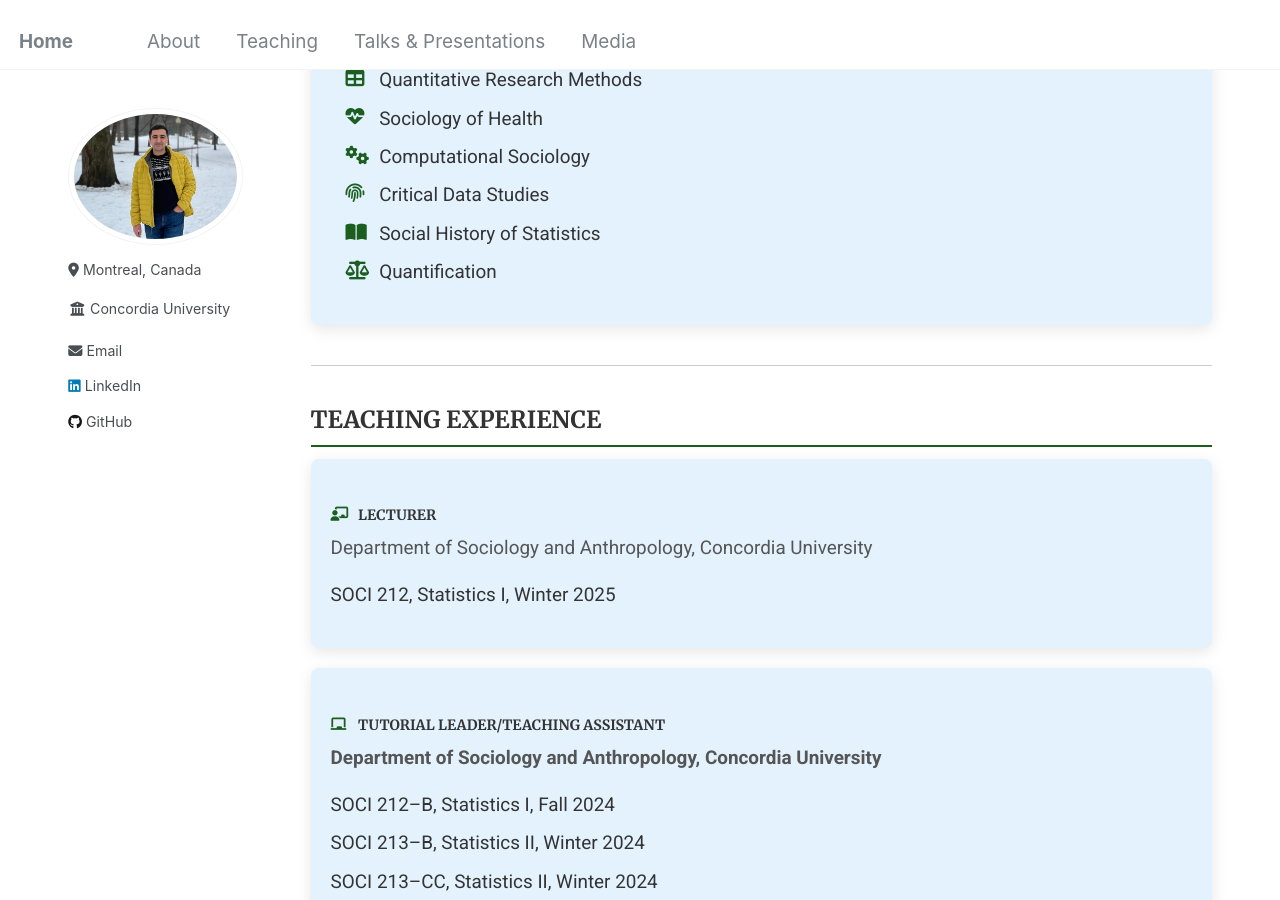
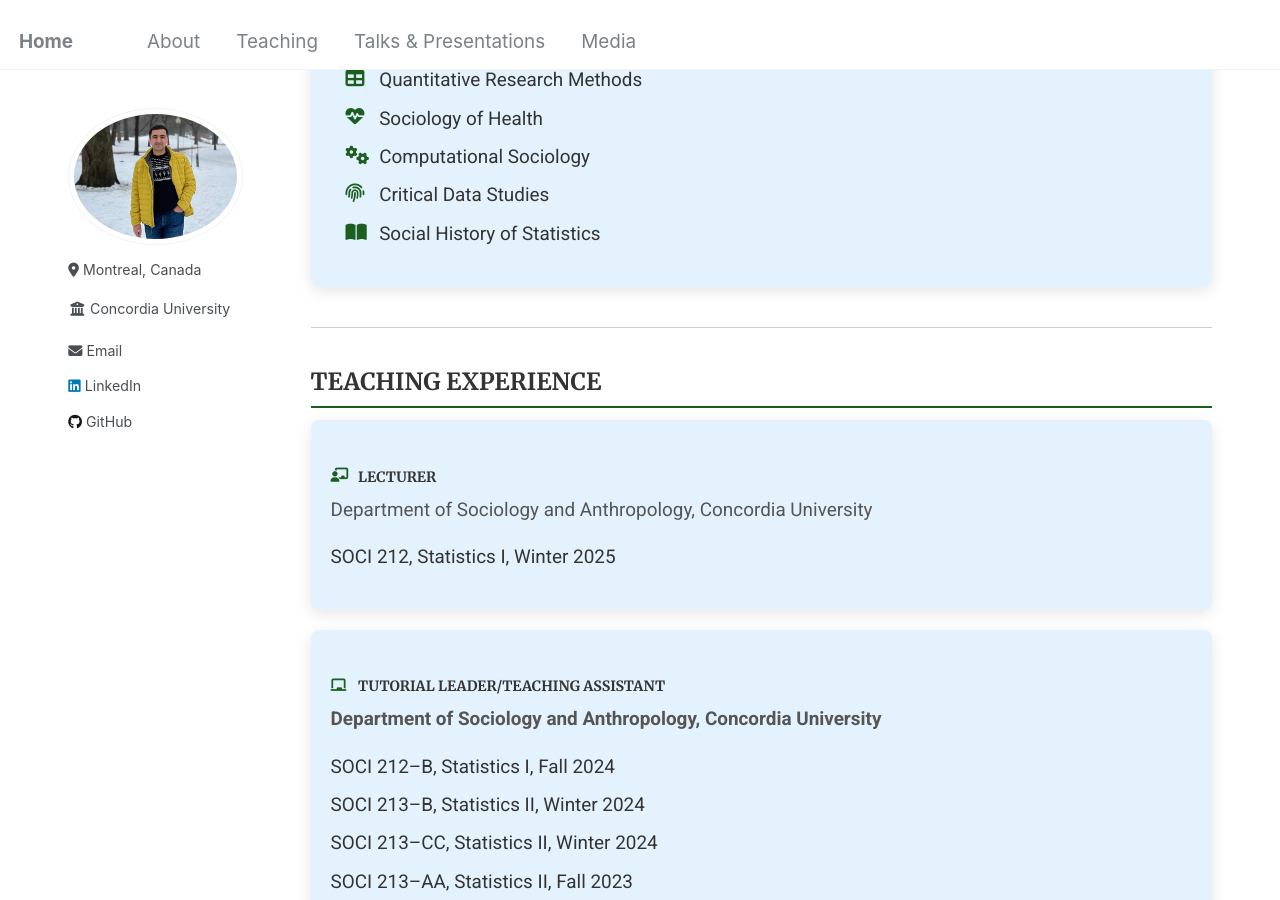
Before and after one commit to Mohsnmonji/mohsnmonji.github.io, a Jekyll site: the page built from _pages/teaching.md, in a window 1280 px wide and 900 px high, scrolled down 493 px. Built offline with Jekyll 4.4.1, drawn with Linux system fonts in a browser that asks for light colours.

Commit message:
Update teaching.md

```diff
--- a/_pages/teaching.md
+++ b/_pages/teaching.md
@@ -83,7 +83,6 @@ author_profile: true
       <li><i class="fas fa-cogs icon"></i> Computational Sociology</li>
       <li><i class="fas fa-fingerprint icon"></i> Critical Data Studies</li>
       <li><i class="fas fa-book-open icon"></i> Social History of Statistics</li>
-      <li><i class="fas fa-balance-scale icon"></i> Quantification</li>
     </ul>
   </div>
 </div>
```
